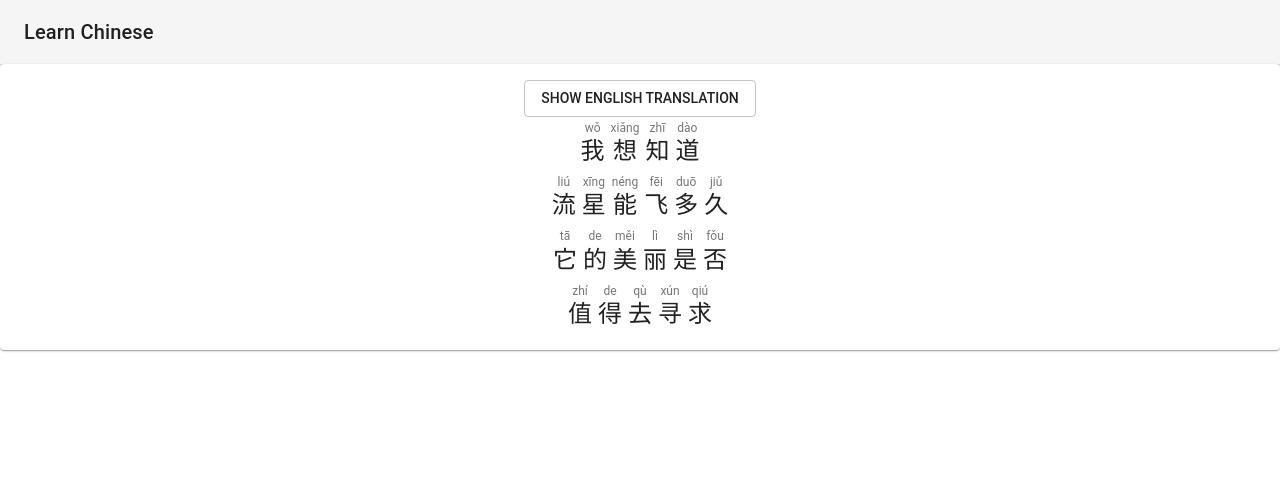
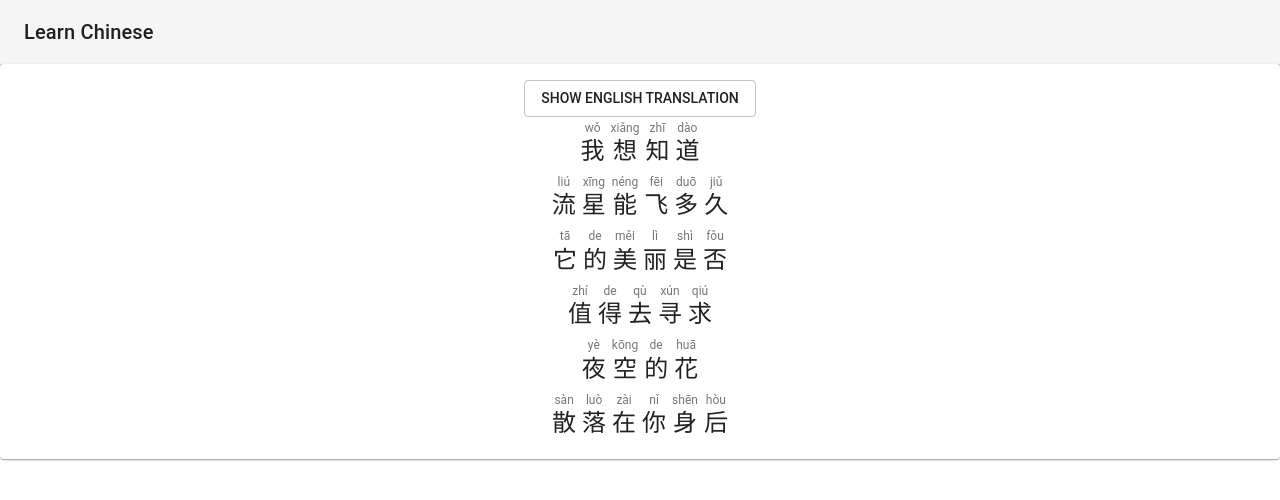
Before and after one commit to carsontang/learn-chinese, a React (Create React App) app: page / in a window 1280 px wide. Shown: the top 500 px of the page. Built offline with nearby package versions, Linux system fonts and the light colour scheme.

Commit message:
gather all verses in one array of objects

```diff
--- a/src/App.js
+++ b/src/App.js
@@ -37,6 +37,39 @@ class App extends Component {
     const { visible } = this.state;
     const { classes } = this.props;
 
+    const VERSES = [
+      {
+        text: "我想知道",
+        pinyin: "wǒ xiǎng zhī dào",
+        english: "I want to know",
+      },
+      {
+        text: "流星能飞多久",
+        pinyin: "liú xīng néng fēi duō jiǔ",
+        english: "How long can a shooting star fly for?",
+      },
+      {
+        text: "它的美丽是否",
+        pinyin: "tā de měi lì shì fǒu",
+        english: "Is its beauty",
+      },
+      {
+        text: "值得去寻求",
+        pinyin: "zhí de qù xún qiú",
+        english: "Worth searching for?",
+      },
+      {
+        text: "夜空的花",
+        pinyin: "yè kōng de huā",
+        english: "The flowers of the night sky",
+      },
+      {
+        text: "散落在你身后",
+        pinyin: "sàn luò zài nǐ shēn hòu",
+        english: "Scatter behind you",
+      },
+    ];
+
     return (
       <div className="App">
       <AppBar position="static" color="default">
@@ -50,26 +83,16 @@ class App extends Component {
         <Button variant="outlined" onClick={this.toggleTranslationVisibility}>
          { visible ? "Hide English translation" : "Show English translation" }
         </Button>
-        <ChineseVerse
-          text="我想知道"
-          pinyin="wǒ xiǎng zhī dào"
-          english="I want to know"
-          showTranslation={visible}/>
-        <ChineseVerse
-          text="流星能飞多久"
-          pinyin="liú xīng néng fēi duō jiǔ"
-          english="How long can a shooting star fly for?"
-          showTranslation={visible}/>
-        <ChineseVerse
-          text="它的美丽是否"
-          pinyin="tā de měi lì shì fǒu"
-          english="Is its beauty"
-          showTranslation={visible}/>
-        <ChineseVerse
-          text="值得去寻求"
-          pinyin="zhí de qù xún qiú"
-          english="Worth searching for?"
-          showTranslation={visible}/>
+
+        {
+          VERSES.map(verse => {
+            return <ChineseVerse
+            text={verse.text}
+            pinyin={verse.pinyin}
+            english={verse.english}
+            showTranslation={visible}/>
+          })
+        }
       </Paper>
       </div>
     );
```
